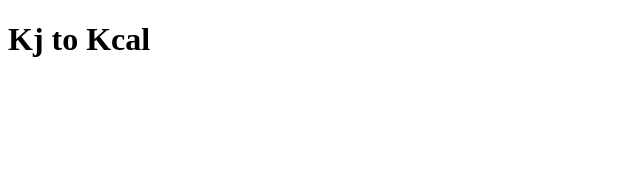
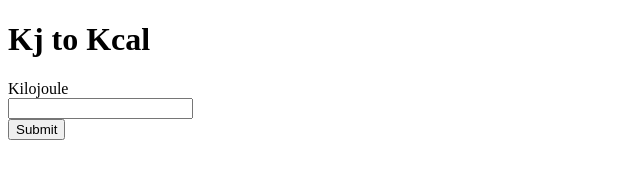
Before and after one commit to kazi-kabir/kj-to-kcal, a plain HTML site: page index.html in a window 1280 px wide. Shown: the whole page, without its empty margins (0-640 px from the left). Drawn offline with Linux system fonts and the light colour scheme.

Commit message:
add forms

```diff
--- a/index.html
+++ b/index.html
@@ -12,5 +12,11 @@
     <div class="header">
         <h1>Kj to Kcal</h1>
     </div>
+
+    <form>
+        <label for="fname">Kilojoule</label><br>
+        <input type="number" id="kilojoule" value="kilojoule"><br>
+        <input type="submit" value="Submit">
+    </form>
 </body>
 </html>
--- a/script.js
+++ b/script.js
@@ -1,5 +1,8 @@
+let kilojoule = document.getElementById("kilojoule").value
+
 function convertKjtoKcal(num) {
     return num/4.184;
 }
 
+console.log(kilojoule)
 console.log(convertKjtoKcal(1000));
```
